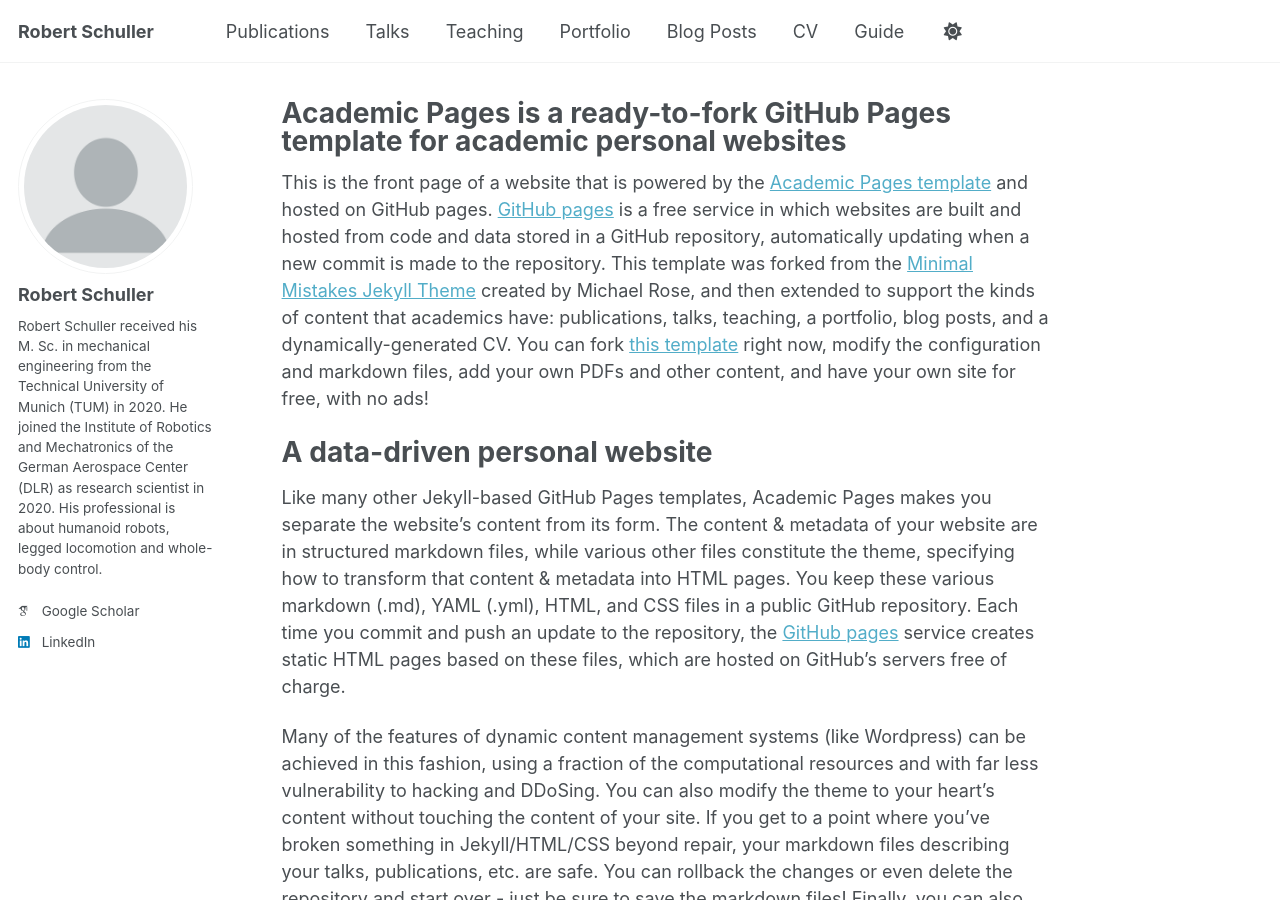
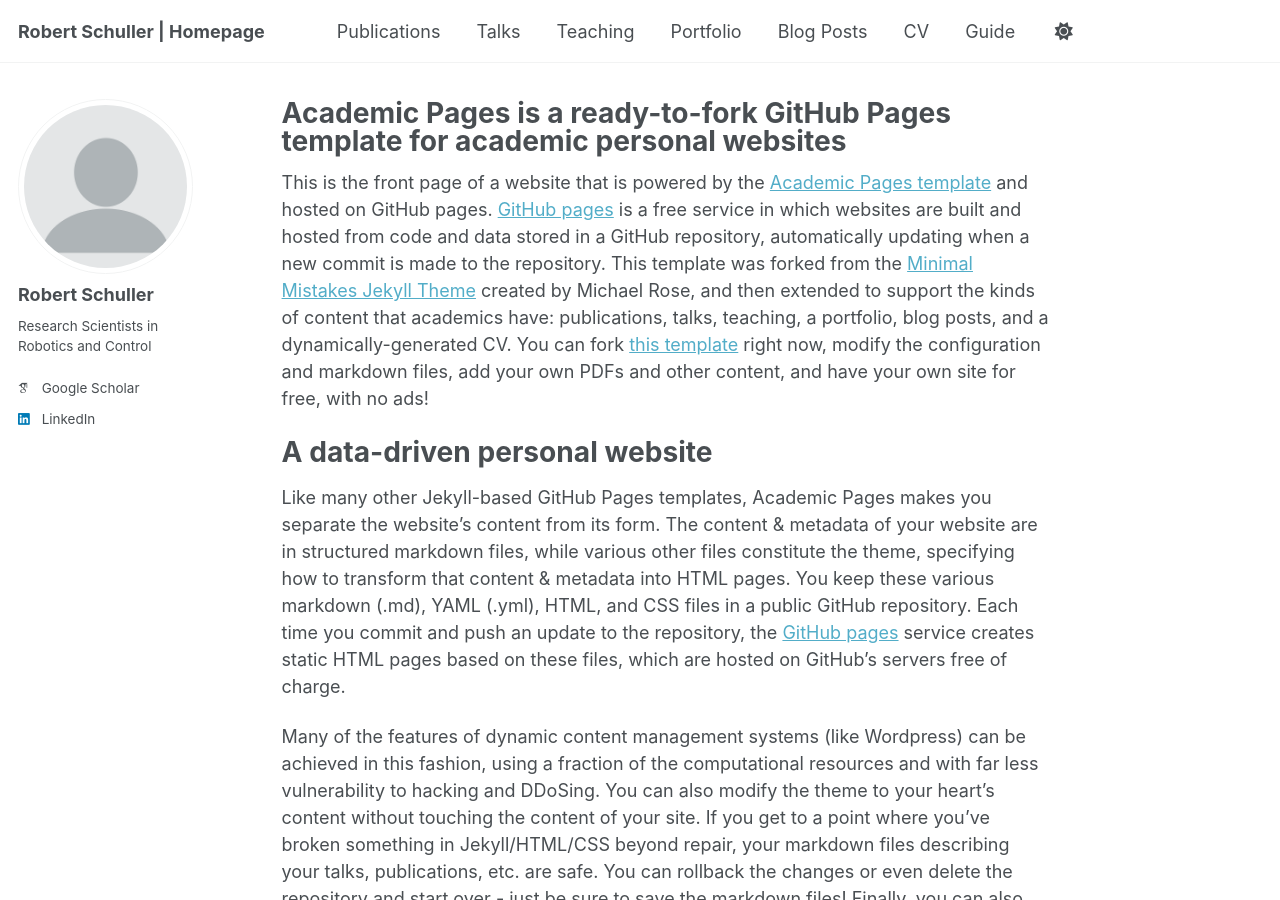
Before and after one commit to RoSchuller/RoSchuller.github.io, a Jekyll site: the page built from _pages/about.md, in a window 1280 px wide and 900 px high. Built offline with Jekyll 4.4.1, drawn with Linux system fonts in a browser that asks for light colours; some web fonts are replaced.

Commit message:
Update _config.yml

```diff
--- a/_config.yml
+++ b/_config.yml
@@ -9,7 +9,7 @@
 # Basic Site Settings
 locale                   : "en-US"
 site_theme               : "default"
-title                    : "Robert Schuller"
+title                    : "Robert Schuller | Homepage"
 title_separator          : "-"
 name                     : &name "Robert Schuller"
 description              : &description "personal description"
@@ -25,7 +25,7 @@ author:
   avatar           : "profile.png"
   name             : "Robert Schuller"
   pronouns         : # example: "she/her"
-  bio              : "Robert Schuller received his M. Sc. in mechanical engineering from the Technical University of Munich (TUM) in 2020. He joined the Institute of Robotics and Mechatronics of the German Aerospace Center (DLR) as research scientist in 2020. His professional is about humanoid robots, legged locomotion and whole-body control."
+  bio              : "Research Scientists in Robotics and Control"
   location         : #"Earth"
   employer         : #"Red Brick University"
   uri              : # URL
```
